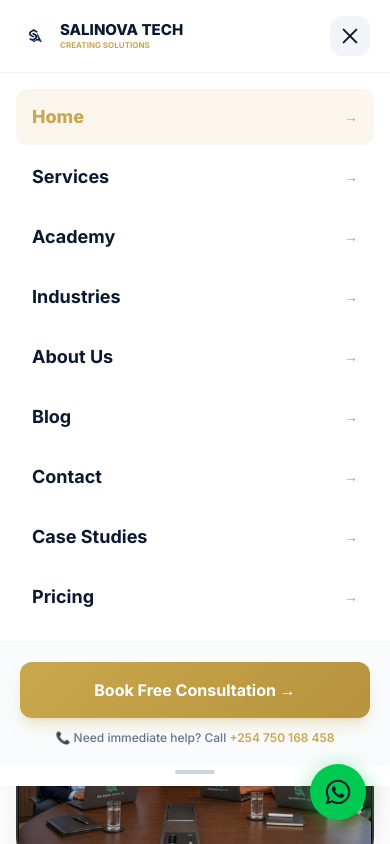
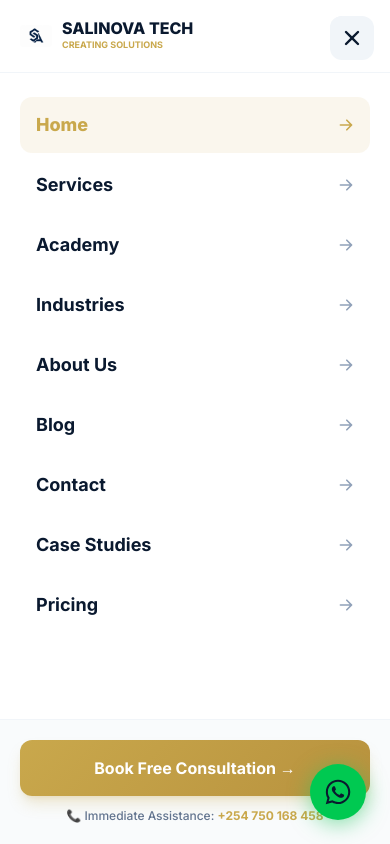
Before and after one commit to Ali-mahirizi-abdalla/Salinova-Tech-LTD-Website, a React (Vite) app: page / in a window 390 px wide. Both pictures are taken after a click on the button 352 px from the left and 34 px from the top of the page. Shown: the top 844 px of the page. Built offline with nearby package versions, Linux system fonts and the light colour scheme.

Commit message:
fix: restore bulletproof hamburger menu for live deployment

```diff
--- a/src/components/Navbar.jsx
+++ b/src/components/Navbar.jsx
@@ -1,11 +1,11 @@
-import React, { useState, useEffect, useRef, useCallback } from 'react';
+import React, { useState, useEffect, useRef } from 'react';
 import { Link, useLocation } from 'react-router-dom';
 import { Logo } from './Logo';
-import { HiChevronDown } from 'react-icons/hi';
+import { HiMenu, HiX, HiChevronDown, HiArrowRight } from 'react-icons/hi';
 import { cn } from '../utils/cn';
 import { motion, AnimatePresence } from 'framer-motion';
 
-/* ─── Desktop Dropdown ─── */
+/* ─── Desktop Dropdown Menu ─── */
 const DropdownMenu = ({ label, items, currentPath }) => {
   const [open, setOpen] = useState(false);
   const ref = useRef(null);
@@ -25,9 +25,10 @@
       <button
         onClick={() => setOpen(!open)}
         className={cn(
-          'flex items-center gap-1 text-sm font-bold transition-colors py-1',
+          'flex items-center gap-1.5 text-sm font-bold transition-colors py-1 cursor-pointer select-none',
           isActive ? 'text-gold' : 'text-navy hover:text-gold'
         )}
+        aria-expanded={open}
       >
         {label}
         <HiChevronDown className={cn('text-xs transition-transform duration-200', open && 'rotate-180')} />
@@ -36,10 +37,10 @@
       <AnimatePresence>
         {open && (
           <motion.div
-            initial={{ opacity: 0, y: -8 }}
+            initial={{ opacity: 0, y: 8 }}
             animate={{ opacity: 1, y: 0 }}
-            exit={{ opacity: 0, y: -8 }}
-            transition={{ duration: 0.2 }}
+            exit={{ opacity: 0, y: 8 }}
+            transition={{ duration: 0.15 }}
             className="absolute top-full left-1/2 -translate-x-1/2 mt-3 w-48 bg-white border border-slate-200 rounded-xl shadow-xl overflow-hidden z-50 p-1.5"
           >
             {items.map((item) => (
@@ -64,142 +65,46 @@
   );
 };
 
-/* ─── Animated Hamburger / X Icon ─── */
-const HamburgerIcon = ({ isOpen }) => (
-  <div className="w-5 h-4 relative flex flex-col justify-between">
-    <span
-      className={cn(
-        'block h-[2px] w-full bg-current rounded-full transition-all duration-300 origin-center',
-        isOpen ? 'translate-y-[7px] rotate-45' : ''
-      )}
-    />
-    <span
-      className={cn(
-        'block h-[2px] w-full bg-current rounded-full transition-all duration-300',
-        isOpen ? 'opacity-0 scale-x-0' : ''
-      )}
-    />
-    <span
-      className={cn(
-        'block h-[2px] w-full bg-current rounded-full transition-all duration-300 origin-center',
-        isOpen ? '-translate-y-[7px] -rotate-45' : ''
-      )}
-    />
-  </div>
-);
-
-/* ─── Mobile Drawer Link ─── */
-const MobileLink = ({ link, index, currentPath, onClick }) => (
-  <motion.div
-    initial={{ opacity: 0, x: -20 }}
-    animate={{ opacity: 1, x: 0 }}
-    transition={{ duration: 0.25, delay: 0.05 + index * 0.04 }}
-  >
-    <Link
-      to={link.path}
-      className={cn(
-        'text-lg font-bold py-3.5 px-4 rounded-xl transition-all flex items-center justify-between group',
-        currentPath === link.path
-          ? 'text-gold bg-gold/10 font-extrabold'
-          : 'text-navy hover:bg-slate-50 active:bg-slate-100'
-      )}
-      onClick={onClick}
-    >
-      <span>{link.name}</span>
-      <span
-        className={cn(
-          'text-sm transition-transform duration-200 group-hover:translate-x-1',
-          currentPath === link.path ? 'text-gold' : 'text-slate-400'
-        )}
-      >
-        →
-      </span>
-    </Link>
-  </motion.div>
-);
-
-/* ─── Main Navbar ─── */
+/* ─── Main Navbar Component ─── */
 export const Navbar = () => {
   const [isOpen, setIsOpen] = useState(false);
   const [scrolled, setScrolled] = useState(false);
   const location = useLocation();
-  const drawerRef = useRef(null);
-  const touchStartRef = useRef({ x: 0, y: 0 });
-  const firstFocusableRef = useRef(null);
 
-  /* --- Scroll detection --- */
+  /* --- Detect Scroll for Glassmorphism Background --- */
   useEffect(() => {
     const handleScroll = () => setScrolled(window.scrollY > 20);
     window.addEventListener('scroll', handleScroll, { passive: true });
     return () => window.removeEventListener('scroll', handleScroll);
   }, []);
 
-  /* --- Close on route change --- */
+  /* --- Close drawer automatically when route changes --- */
   useEffect(() => {
     setIsOpen(false);
-  }, [location]);
+  }, [location.pathname]);
 
-  /* --- Lock body scroll when drawer is open --- */
+  /* --- Lock background body scrolling when mobile menu is open --- */
   useEffect(() => {
     if (isOpen) {
       document.body.style.overflow = 'hidden';
-      document.body.style.touchAction = 'none';
     } else {
       document.body.style.overflow = '';
-      document.body.style.touchAction = '';
     }
     return () => {
       document.body.style.overflow = '';
-      document.body.style.touchAction = '';
     };
   }, [isOpen]);
 
-  /* --- Close on Escape key --- */
-  useEffect(() => {
-    const handleKeyDown = (e) => {
-      if (e.key === 'Escape' && isOpen) {
-        setIsOpen(false);
-      }
-    };
-    document.addEventListener('keydown', handleKeyDown);
-    return () => document.removeEventListener('keydown', handleKeyDown);
-  }, [isOpen]);
-
-  /* --- Focus trap: return focus to hamburger button --- */
-  const hamburgerRef = useRef(null);
-  useEffect(() => {
-    if (!isOpen && hamburgerRef.current) {
-      hamburgerRef.current.focus();
-    }
-  }, [isOpen]);
-
-  /* --- Swipe-to-close gesture (swipe up) --- */
-  const handleTouchStart = useCallback((e) => {
-    touchStartRef.current = {
-      x: e.touches[0].clientX,
-      y: e.touches[0].clientY,
-    };
-  }, []);
-
-  const handleTouchEnd = useCallback((e) => {
-    const deltaX = e.changedTouches[0].clientX - touchStartRef.current.x;
-    const deltaY = e.changedTouches[0].clientY - touchStartRef.current.y;
-    // Swipe up (> 80px vertical, mostly vertical) closes the drawer
-    if (deltaY < -80 && Math.abs(deltaX) < Math.abs(deltaY)) {
-      setIsOpen(false);
-    }
-  }, []);
-
-  /* --- Close on window resize past breakpoint --- */
+  /* --- Close menu on screen resize to desktop --- */
   useEffect(() => {
     const handleResize = () => {
-      if (window.innerWidth >= 1024 && isOpen) {
+      if (window.innerWidth >= 1024) {
         setIsOpen(false);
       }
     };
     window.addEventListener('resize', handleResize);
     return () => window.removeEventListener('resize', handleResize);
-  }, [isOpen]);
+  }, []);
 
   const primaryLinks = [
     { name: 'Home',       path: '/' },
@@ -221,46 +126,42 @@
   return (
     <header
       className={cn(
-        'fixed top-0 w-full z-50 transition-all duration-300',
+        'fixed top-0 left-0 right-0 w-full z-50 transition-all duration-300',
         scrolled
-          ? 'bg-white/95 backdrop-blur-md shadow-md border-b border-slate-200 py-2 sm:py-3'
-          : 'bg-white/90 backdrop-blur-sm py-3 sm:py-4 border-b border-slate-100'
+          ? 'bg-white/95 backdrop-blur-md shadow-md border-b border-slate-200 py-3'
+          : 'bg-white/90 backdrop-blur-sm py-4 border-b border-slate-100'
       )}
     >
       <div className="w-full max-w-[1700px] mx-auto px-4 sm:px-8 lg:px-12 xl:px-16 flex items-center justify-between">
 
         {/* Brand Logo */}
-        <Link to="/" className="flex items-center gap-2 sm:gap-3 shrink-0 group">
-          <Logo size={scrolled ? 30 : 36} className="transition-all duration-300 group-hover:scale-105" />
+        <Link to="/" className="flex items-center gap-2.5 sm:gap-3 shrink-0 group">
+          <Logo size={36} className="transition-transform group-hover:scale-105" />
           <div className="flex flex-col justify-center">
-            <span className="text-[14px] sm:text-[15px] md:text-[17px] font-extrabold text-navy tracking-wide leading-none">
+            <span className="text-[15px] sm:text-[17px] font-extrabold text-navy tracking-wide leading-none">
               SALINOVA TECH LTD
             </span>
-            <span className="text-[8px] sm:text-[9px] md:text-[10px] font-bold text-gold tracking-tight mt-0.5 uppercase">
+            <span className="text-[8px] sm:text-[10px] font-bold text-gold tracking-tight mt-0.5 uppercase">
               Building Skills. Creating Solutions.
             </span>
           </div>
         </Link>
 
-        {/* Desktop Nav Links */}
+        {/* Desktop Navigation Links */}
         <nav className="hidden lg:flex items-center gap-6 xl:gap-8 flex-1 justify-center">
           {primaryLinks.map((link) => (
             <Link
               key={link.name}
               to={link.path}
               className={cn(
-                'text-sm font-bold transition-colors whitespace-nowrap relative group',
+                'text-sm font-bold transition-colors whitespace-nowrap relative py-1',
                 location.pathname === link.path ? 'text-gold' : 'text-navy hover:text-gold'
               )}
             >
               {link.name}
-              {/* Active underline indicator */}
-              <span
-                className={cn(
-                  'absolute -bottom-1 left-0 h-0.5 bg-gold rounded-full transition-all duration-300',
-                  location.pathname === link.path ? 'w-full' : 'w-0 group-hover:w-full'
+              {location.pathname === link.path && (
+                <span className="absolute bottom-0 left-0 w-full h-0.5 bg-gold rounded-full" />
               )}
-              />
             </Link>
           ))}
           <DropdownMenu label="More" items={moreLinks} currentPath={location.pathname} />
@@ -276,129 +177,87 @@
           </Link>
         </div>
 
-        {/* Mobile Hamburger Button */}
+        {/* Mobile Hamburger Toggle Button */}
         <button
-          ref={hamburgerRef}
-          className={cn(
-            'lg:hidden w-11 h-11 rounded-xl flex items-center justify-center transition-all duration-300 focus:outline-none focus-visible:ring-2 focus-visible:ring-gold focus-visible:ring-offset-2',
-            isOpen
-              ? 'bg-gold/10 text-gold'
-              : 'bg-slate-100 text-navy hover:bg-gold/10 hover:text-gold active:scale-95'
-          )}
+          type="button"
+          className="lg:hidden relative z-[10000] w-11 h-11 rounded-xl bg-slate-100 flex items-center justify-center text-navy text-2xl focus:outline-none hover:bg-gold/10 hover:text-gold active:scale-95 transition-all cursor-pointer"
           onClick={() => setIsOpen(!isOpen)}
-          aria-label={isOpen ? 'Close menu' : 'Open menu'}
+          aria-label={isOpen ? 'Close menu' : 'Open navigation menu'}
           aria-expanded={isOpen}
-          aria-controls="mobile-nav-drawer"
         >
-          <HamburgerIcon isOpen={isOpen} />
+          {isOpen ? <HiX className="w-6 h-6 text-navy" /> : <HiMenu className="w-6 h-6 text-navy" />}
         </button>
       </div>
 
-      {/* ─── Mobile Drawer ─── */}
+      {/* ─── Mobile Full-Screen Navigation Overlay Drawer ─── */}
       <AnimatePresence>
         {isOpen && (
-          <>
-            {/* Backdrop Overlay */}
           <motion.div
-              className="fixed inset-0 bg-black/30 backdrop-blur-sm z-[998] lg:hidden"
-              initial={{ opacity: 0 }}
-              animate={{ opacity: 1 }}
-              exit={{ opacity: 0 }}
-              transition={{ duration: 0.25 }}
-              onClick={() => setIsOpen(false)}
-              aria-hidden="true"
-            />
-
-            {/* Drawer Panel */}
-            <motion.nav
-              ref={drawerRef}
-              id="mobile-nav-drawer"
-              role="dialog"
-              aria-modal="true"
-              aria-label="Mobile navigation"
-              className={cn(
-                'fixed inset-x-0 top-0 bg-white z-[999] flex flex-col lg:hidden',
-                'max-h-[100dvh] overflow-y-auto overscroll-contain',
-                'safe-area-inset'
-              )}
-              style={{
-                paddingTop: 'env(safe-area-inset-top, 0px)',
-                paddingBottom: 'env(safe-area-inset-bottom, 0px)',
-              }}
             initial={{ opacity: 0, y: '-100%' }}
             animate={{ opacity: 1, y: 0 }}
             exit={{ opacity: 0, y: '-100%' }}
-              transition={{ duration: 0.35, ease: [0.32, 0.72, 0, 1] }}
-              onTouchStart={handleTouchStart}
-              onTouchEnd={handleTouchEnd}
+            transition={{ duration: 0.3, ease: 'easeInOut' }}
+            className="fixed inset-0 top-0 left-0 right-0 bottom-0 w-full h-screen bg-white z-[9999] flex flex-col lg:hidden"
           >
             {/* Drawer Header */}
-              <div className="flex items-center justify-between px-5 sm:px-6 py-4 border-b border-slate-100 shrink-0">
-                <Link
-                  to="/"
-                  onClick={() => setIsOpen(false)}
-                  className="flex items-center gap-2.5"
-                  ref={firstFocusableRef}
-                >
-                  <Logo size={30} />
+            <div className="flex items-center justify-between px-5 sm:px-8 py-4 border-b border-slate-100 shrink-0">
+              <Link to="/" onClick={() => setIsOpen(false)} className="flex items-center gap-2.5">
+                <Logo size={32} />
                 <div className="flex flex-col">
-                    <span className="text-[15px] sm:text-base font-extrabold text-navy leading-none">SALINOVA TECH</span>
-                    <span className="text-[8px] sm:text-[9px] font-bold text-gold mt-0.5 uppercase">Creating Solutions</span>
+                  <span className="text-base font-extrabold text-navy leading-none">SALINOVA TECH</span>
+                  <span className="text-[9px] font-bold text-gold mt-0.5 uppercase">Creating Solutions</span>
                 </div>
               </Link>
               <button
+                type="button"
                 onClick={() => setIsOpen(false)}
-                  className="w-10 h-10 rounded-xl bg-slate-100 flex items-center justify-center text-navy transition-colors hover:bg-red-50 hover:text-red-500 active:scale-95 focus:outline-none focus-visible:ring-2 focus-visible:ring-red-400"
+                className="w-10 h-10 rounded-xl bg-slate-100 flex items-center justify-center text-navy text-2xl focus:outline-none hover:bg-red-50 hover:text-red-500 active:scale-95 transition-colors cursor-pointer"
                 aria-label="Close menu"
               >
-                  <HamburgerIcon isOpen={true} />
+                <HiX className="w-6 h-6 text-navy" />
               </button>
             </div>
 
-              {/* Navigation Links */}
-              <div className="flex flex-col gap-1 px-4 sm:px-5 py-4 sm:py-5 flex-1 overflow-y-auto">
-                {allLinks.map((link, i) => (
-                  <MobileLink
+            {/* Drawer Navigation Links (Scrollable area) */}
+            <div className="flex-1 overflow-y-auto px-5 sm:px-8 py-6 space-y-1">
+              {allLinks.map((link) => {
+                const isActive = location.pathname === link.path;
+                return (
+                  <Link
                     key={link.name}
-                    link={link}
-                    index={i}
-                    currentPath={location.pathname}
+                    to={link.path}
                     onClick={() => setIsOpen(false)}
-                  />
-                ))}
+                    className={cn(
+                      'text-lg font-bold py-3.5 px-4 rounded-xl transition-all flex items-center justify-between w-full',
+                      isActive
+                        ? 'text-gold bg-gold/10 font-extrabold'
+                        : 'text-navy hover:bg-slate-50 active:bg-slate-100'
+                    )}
+                  >
+                    <span>{link.name}</span>
+                    <HiArrowRight className={cn('text-base transition-transform', isActive ? 'text-gold' : 'text-slate-400')} />
+                  </Link>
+                );
+              })}
             </div>
 
             {/* Drawer Footer CTA */}
-              <motion.div
-                className="px-5 sm:px-6 py-5 border-t border-slate-100 shrink-0 bg-slate-50/80"
-                initial={{ opacity: 0, y: 20 }}
-                animate={{ opacity: 1, y: 0 }}
-                transition={{ duration: 0.3, delay: 0.2 }}
-              >
+            <div className="p-5 sm:p-8 border-t border-slate-100 shrink-0 bg-slate-50/80">
               <Link
                 to="/contact"
-                  className="block w-full bg-gold-gradient text-white font-bold text-base py-4 rounded-xl text-center shadow-lg shadow-gold/25 hover:brightness-110 active:scale-[0.98] transition-all"
                 onClick={() => setIsOpen(false)}
+                className="block w-full bg-gold-gradient text-white font-bold text-base py-4 rounded-xl text-center shadow-lg shadow-gold/25 active:scale-[0.98] transition-all"
               >
                 Book Free Consultation →
               </Link>
               <p className="text-center text-xs text-slate-500 font-medium mt-3">
-                  📞 Need immediate help? Call{' '}
-                  <a
-                    href="tel:+254750168458"
-                    className="text-gold font-semibold hover:underline"
-                  >
+                📞 Immediate Assistance:{' '}
+                <a href="tel:+254750168458" className="text-gold font-bold hover:underline">
                   +254 750 168 458
                 </a>
               </p>
+            </div>
           </motion.div>
-
-              {/* Swipe indicator pill */}
-              <div className="flex justify-center pb-3 pt-1 shrink-0">
-                <div className="w-10 h-1 rounded-full bg-slate-300" />
-              </div>
-            </motion.nav>
-          </>
         )}
       </AnimatePresence>
     </header>
```
Lines whose indentation alone changed are shown as unchanged.
